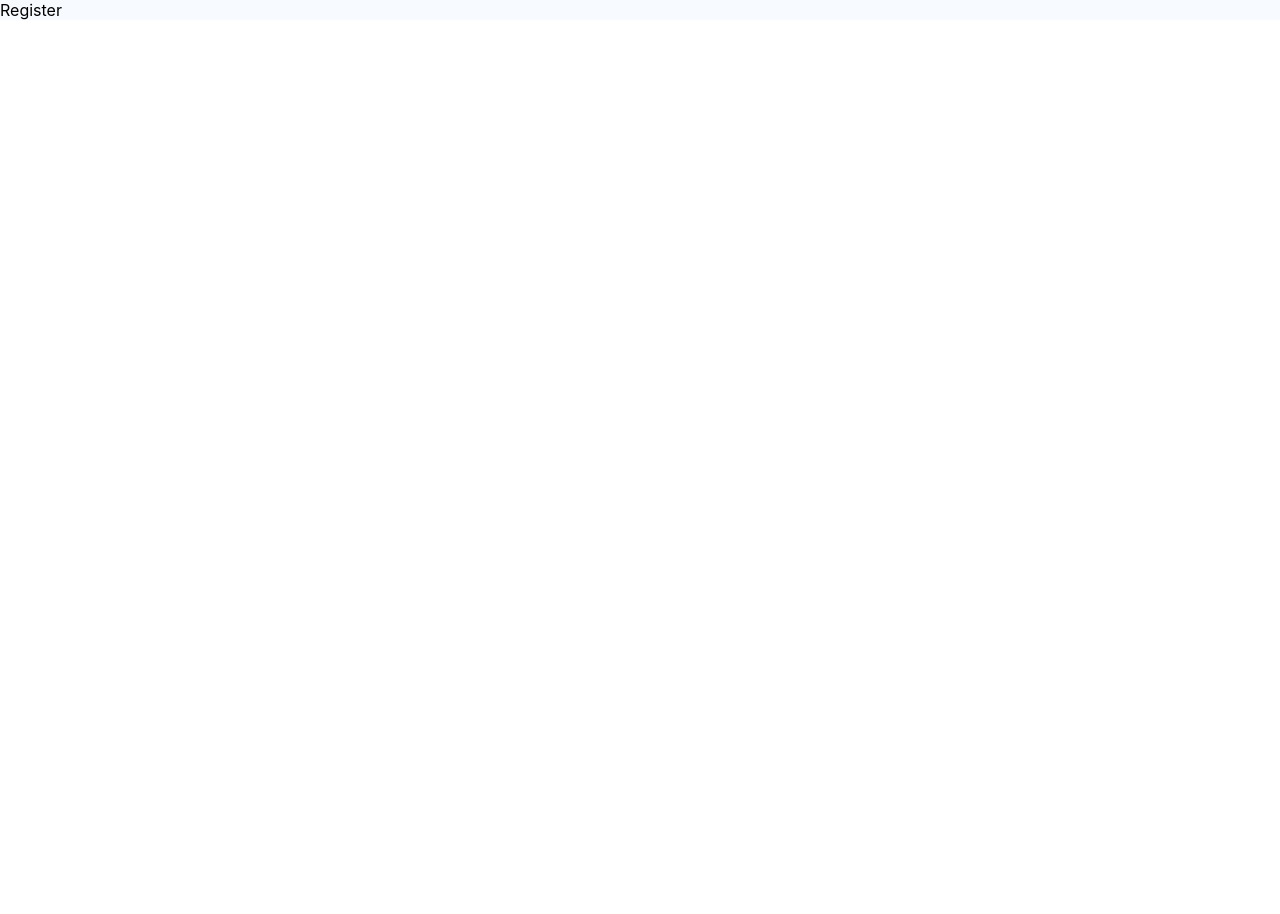
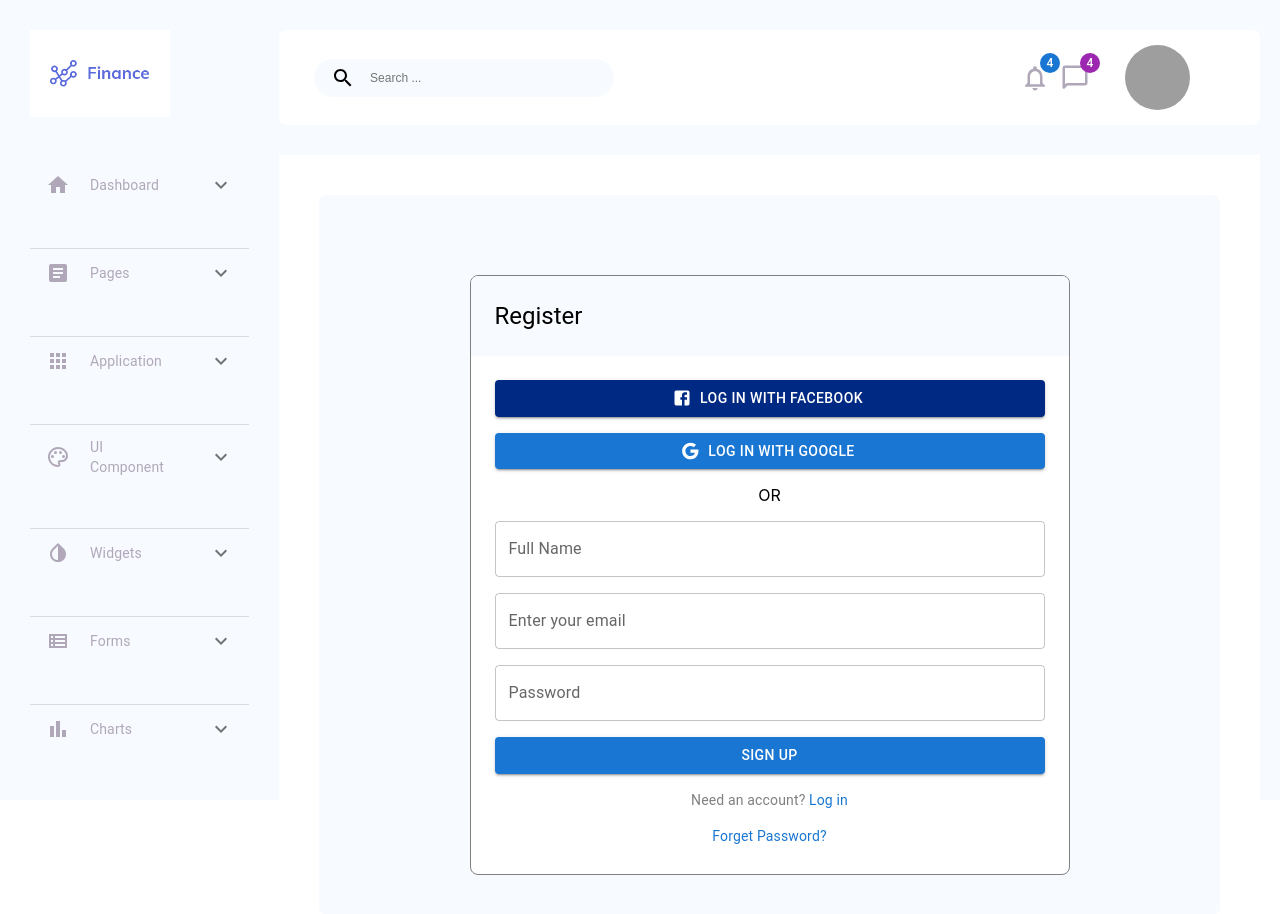
Before and after one commit to codetrain1984/Admin-panel, a React (Create React App) app: page /register in a window 1280 px wide. Shown: the top 914 px of the page. Before the commit the page ends 800 px from the top, so only its background shows below. Built offline with nearby package versions, Linux system fonts and the light colour scheme; grey boxes are pictures that could not be loaded.

Commit message:
Some changes and extra features added

```diff
--- a/src/App.js
+++ b/src/App.js
@@ -1,14 +1,22 @@
 import { useRoutes } from 'react-router-dom'
-
 import './App.css'
 import routes from './routes'
 import Sidebar from './Components/Sidebar/Sidebar'
 import Header from './Components/Header/Header'
-import Home from './pages/Home/Home'
 
 function App() {
   const router = useRoutes(routes)
-  return <div className="App">{router}</div>
+  return (
+    <div className="App">
+      <main>
+        <Sidebar />
+        <div className="header-dashborard">
+          <Header />
+          {router}
+        </div>
+      </main>
+    </div>
+  )
 }
 
 export default App
--- a/src/Components/Sidebar/Components/SidebarBox.jsx
+++ b/src/Components/Sidebar/Components/SidebarBox.jsx
@@ -47,9 +47,9 @@ export default function SidebarBox({
           </Typography>
         </div>
       </AccordionSummary>
-      <AccordionDetails sx={{ marginLeft: 5 }}>
+      <AccordionDetails sx={{ marginLeft: 1 }}>
         <Typography variant="body2" sx={{ color: '#B0A8B9', fontSize: 12 }}>
-          <Link to={link1} style={{ listStyle: 'none' }}>
+          <Link to={link1} style={{ textDecoration: 'none', color: 'gray' }}>
             {subtitle1}
           </Link>
         </Typography>
@@ -58,7 +58,7 @@ export default function SidebarBox({
           sx={{ color: '#B0A8B9', fontSize: 12 }}
           mt="10px"
         >
-          <Link to={link2} sx={{ listStyle: 'none' }}>
+          <Link to={link2} style={{ textDecoration: 'none', color: 'gray' }}>
             {subtitle2}
           </Link>
         </Typography>
@@ -67,7 +67,7 @@ export default function SidebarBox({
           sx={{ color: '#B0A8B9', fontSize: 12 }}
           mt="10px"
         >
-          <Link to={link3} style={{ listStyle: 'none' }}>
+          <Link to={link3} style={{ textDecoration: 'none', color: 'gray' }}>
             {subtitle3}
           </Link>
         </Typography>
--- a/src/pages/ForgotPassword/ForgotPassword.jsx
+++ b/src/pages/ForgotPassword/ForgotPassword.jsx
@@ -1,6 +1,40 @@
 import React from 'react'
 import './ForgotPassword.css'
+import { Box, Button, Grid, Stack, TextField, Typography } from '@mui/material'
 
 export default function ForgotPassword() {
-  return <div>ForgotPassword</div>
+  return (
+    <Grid container sx={{ backgroundColor: 'white', height: '100vh' }}>
+      <Grid
+        xs={12}
+        sx={{
+          backgroundColor: '#f7faff',
+          margin: 5,
+          borderRadius: 2,
+        }}
+      >
+        <Stack
+          xs={6}
+          sx={{
+            backgroundColor: '#fff',
+            border: '1px solid gray',
+            borderRadius: 2,
+            overflow: 'hidden',
+            margin: 'auto',
+            width: 600,
+            height: 260,
+            marginTop: 10,
+          }}
+        >
+          <Box sx={{ backgroundColor: '#f7faff', padding: 3 }}>
+            <Typography variant="h5">Forget Password</Typography>
+          </Box>
+          <Stack spacing={2} sx={{ margin: 3 }}>
+            <TextField label="Enter your email" />
+            <Button variant="contained">Send</Button>
+          </Stack>
+        </Stack>
+      </Grid>
+    </Grid>
+  )
 }
--- a/src/pages/Home/Home.jsx
+++ b/src/pages/Home/Home.jsx
@@ -1,17 +1,7 @@
 import React from 'react'
 import './Home.css'
-import Sidebar from '../../Components/Sidebar/Sidebar'
-import Header from '../../Components/Header/Header'
 import Dashboard from '../../Components/Dashboard/Dashboard'
 
 export default function Home() {
-  return (
-    <main>
-      <Sidebar />
-      <div className="header-dashborard">
-        <Header />
-        <Dashboard />
-      </div>
-    </main>
-  )
+  return <Dashboard />
 }
--- a/src/pages/Login/Login.css
+++ b/src/pages/Login/Login.css
@@ -7,15 +7,3 @@
   height: 100vh;
   margin-right: 20px;
 }
-.login-mainbox {
-  width: 100%;
-  height: 100vh;
-  background-color: #fff;
-  border-radius: 7px;
-}
-.login-box {
-  width: 97%;
-  height: 100vh;
-  background-color: #2957a8;
-  margin: 20px;
-}
--- a/src/pages/Login/Login.jsx
+++ b/src/pages/Login/Login.jsx
@@ -1,7 +1,5 @@
 import React from 'react'
 import './Login.css'
-import Header from '../../Components/Header/Header'
-import Sidebar from '../../Components/Sidebar/Sidebar'
 
 import {
   Box,
@@ -18,14 +16,14 @@ import GoogleIcon from '@mui/icons-material/Google'
 
 export default function Login() {
   return (
-    <div className="login">
-      <Sidebar />
-      <div className="login-container">
-        <Header />
     <Grid container sx={{ backgroundColor: 'white', height: '100vh' }}>
       <Grid
         xs={12}
-            sx={{ backgroundColor: '#f7faff', margin: 5, borderRadius: 2 }}
+        sx={{
+          backgroundColor: '#f7faff',
+          margin: 5,
+          borderRadius: 2,
+        }}
       >
         <Stack
           xs={6}
@@ -33,6 +31,7 @@ export default function Login() {
             backgroundColor: '#fff',
             border: '1px solid gray',
             borderRadius: 2,
+            overflow: 'hidden',
             margin: 'auto',
             width: 600,
             height: 520,
@@ -40,10 +39,14 @@ export default function Login() {
           }}
         >
           <Box sx={{ backgroundColor: '#f7faff', padding: 3 }}>
-                <Typography variant="subtitle1">Log in</Typography>
+            <Typography variant="h5">Log in</Typography>
           </Box>
           <Stack spacing={2} direction="column" sx={{ margin: 3 }}>
-                <Button variant="contained" startIcon={<FacebookIcon />}>
+            <Button
+              variant="contained"
+              startIcon={<FacebookIcon />}
+              sx={{ backgroundColor: '#002984' }}
+            >
               Log In With Facebook
             </Button>
             <Button variant="contained" startIcon={<GoogleIcon />}>
@@ -63,7 +66,7 @@ export default function Login() {
                 sx={{ textAlign: 'center' }}
               >
                 Need an account?{' '}
-                    <Link href="#" underline="none">
+                <Link href="/register" underline="none">
                   Sign Up
                 </Link>
               </Typography>
@@ -72,7 +75,7 @@ export default function Login() {
                 color="GrayText"
                 sx={{ textAlign: 'center', marginBottom: '10px' }}
               >
-                    <Link href="#" underline="none">
+                <Link href="forgot-password" underline="none">
                   Forget Password?
                 </Link>
               </Typography>
@@ -81,7 +84,5 @@ export default function Login() {
         </Stack>
       </Grid>
     </Grid>
-      </div>
-    </div>
   )
 }
--- a/src/pages/Register/Register.css
+++ b/src/pages/Register/Register.css
@@ -0,0 +1,9 @@
+.register {
+  flex: 1;
+  display: flex;
+}
+.register-container {
+  width: 100%;
+  height: 100vh;
+  margin-right: 20px;
+}
--- a/src/pages/Register/Register.jsx
+++ b/src/pages/Register/Register.jsx
@@ -1,6 +1,87 @@
 import React from 'react'
 import './Register.css'
+import {
+  Box,
+  Button,
+  Grid,
+  Link,
+  Stack,
+  TextField,
+  Typography,
+} from '@mui/material'
+import FacebookIcon from '@mui/icons-material/Facebook'
+import GoogleIcon from '@mui/icons-material/Google'
 
 export default function Register() {
-  return <div>Register</div>
+  return (
+    <Grid container sx={{ backgroundColor: 'white', height: '100vh' }}>
+      <Grid
+        xs={12}
+        sx={{
+          backgroundColor: '#f7faff',
+          margin: 5,
+          borderRadius: 2,
+        }}
+      >
+        <Stack
+          xs={6}
+          sx={{
+            backgroundColor: '#fff',
+            border: '1px solid gray',
+            borderRadius: 2,
+            overflow: 'hidden',
+            margin: 'auto',
+            width: 600,
+            height: 600,
+            marginTop: 10,
+          }}
+        >
+          <Box sx={{ backgroundColor: '#f7faff', padding: 3 }}>
+            <Typography variant="h5">Register</Typography>
+          </Box>
+          <Stack spacing={2} direction="column" sx={{ margin: 3 }}>
+            <Button
+              variant="contained"
+              startIcon={<FacebookIcon />}
+              sx={{ backgroundColor: '#002984' }}
+            >
+              Log In With Facebook
+            </Button>
+            <Button variant="contained" startIcon={<GoogleIcon />}>
+              Log In With Google
+            </Button>
+            <Stack sx={{ textAlign: 'center' }}>
+              {/* <LoginOr /> */}
+              OR
+            </Stack>
+            <Stack spacing={2}>
+              <TextField label="Full Name" />
+              <TextField label="Enter your email" />
+              <TextField label="Password" />
+              <Button variant="contained">Sign Up</Button>
+              <Typography
+                variant="body2"
+                color="GrayText"
+                sx={{ textAlign: 'center' }}
+              >
+                Need an account?{' '}
+                <Link href="/login" underline="none">
+                  Log in
+                </Link>
+              </Typography>
+              <Typography
+                variant="body2"
+                color="GrayText"
+                sx={{ textAlign: 'center', marginBottom: '10px' }}
+              >
+                <Link href="/forgot-password" underline="none">
+                  Forget Password?
+                </Link>
+              </Typography>
+            </Stack>
+          </Stack>
+        </Stack>
+      </Grid>
+    </Grid>
+  )
 }
```
Lines whose indentation alone changed are shown as unchanged.
